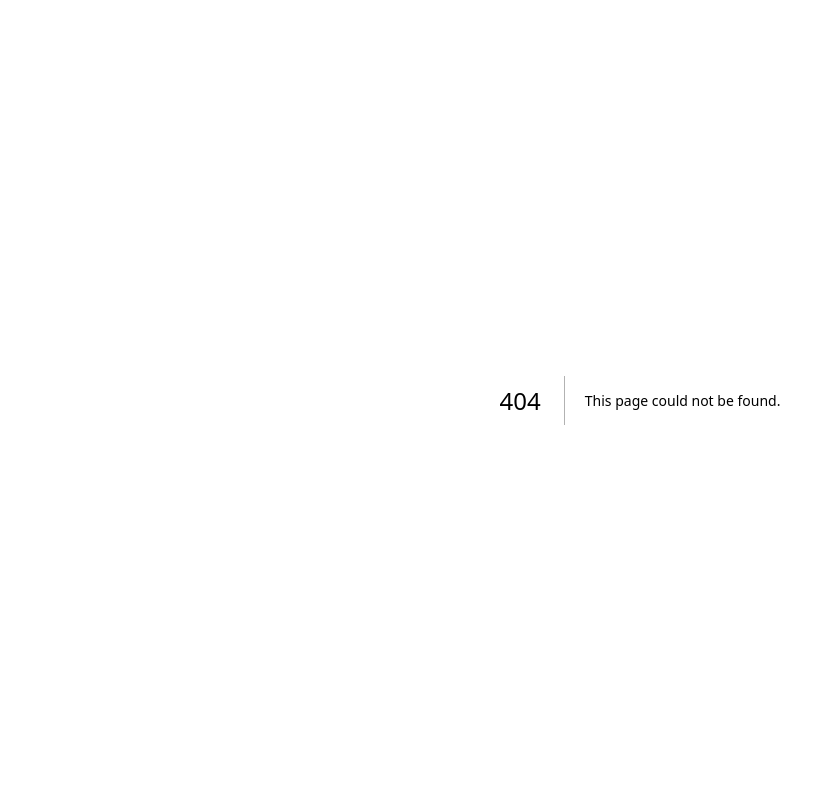
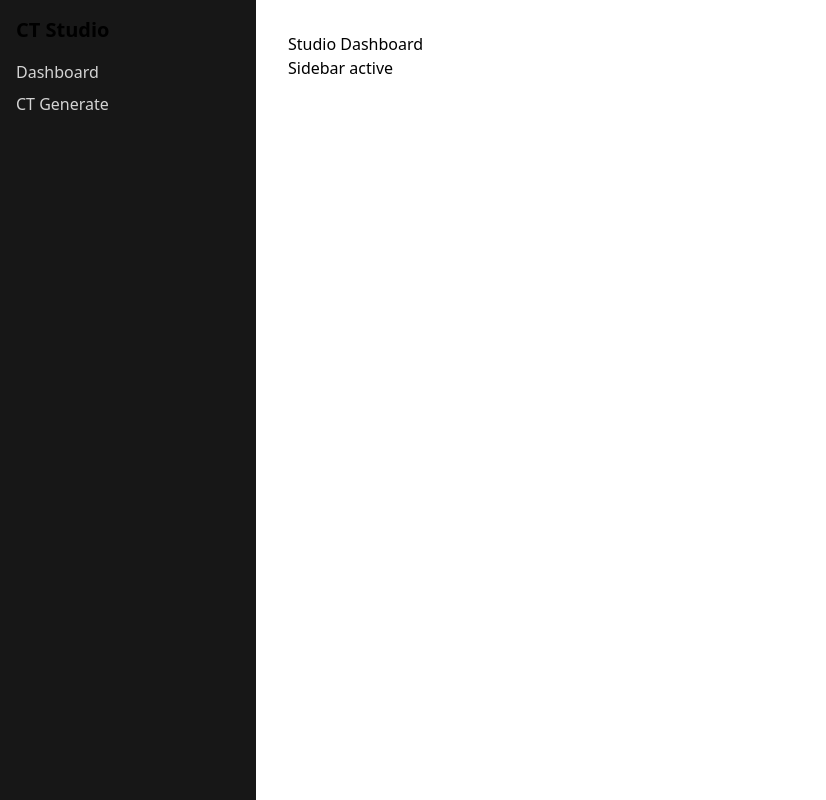
Before and after one commit to almalikzayn20-collab/teman-ct-ai, a Next.js app: page /studio in a window 1280 px wide. Before the commit this address had no page. Shown: the whole page, without its empty margins (0-826 px from the left). Built offline with nearby package versions, Linux system fonts and the light colour scheme.

Commit message:
Create page.jsx

```diff
--- /dev/null
+++ b/app/studio/page.jsx
@@ -0,0 +1,8 @@
+export default function StudioPage() {
+  return (
+    <div>
+      <h1>Studio Dashboard</h1>
+      <p>Sidebar active</p>
+    </div>
+  );
+}
```
